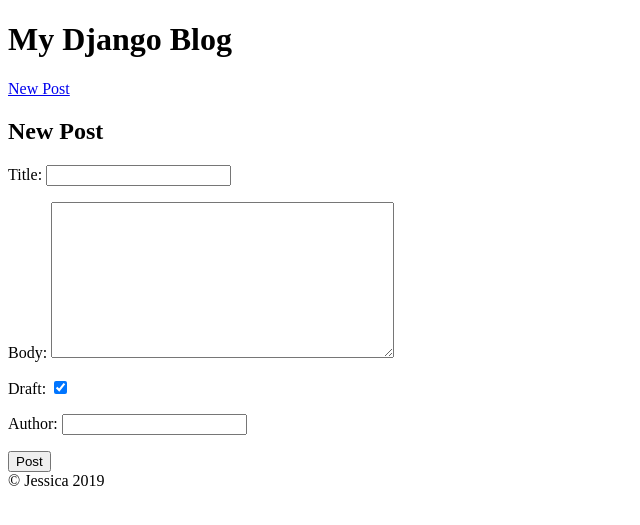
After one commit to jessiicacmoore/django_blog, a Django app: page //home/new in a window 1280 px wide. The commit adds this page. Shown: the top 525 px of the page, without its empty margins (0-640 px from the left). Run offline with Django 3.2, Linux system fonts and the light colour scheme.

```diff
--- /dev/null
+++ b/blog/forms.py
@@ -0,0 +1,9 @@
+from django import forms
+from .models import Article
+
+
+class PostForm(forms.ModelForm):
+
+  class Meta:
+    model = Article
+    fields = ['title', 'body', 'draft', 'author']
--- a/blog/models.py
+++ b/blog/models.py
@@ -1,9 +1,10 @@
 from django.db import models
+from django.core.validators import MinLengthValidator
 
 class Article(models.Model):
     title = models.CharField(max_length=255)
-    body = models.TextField()
-    draft = models.BooleanField(default=False)
+    body = models.TextField(validators=[MinLengthValidator(10)])
+    draft = models.BooleanField(default=True)
     published_date = models.DateTimeField(auto_now_add=True)
     author = models.CharField(max_length=255)
 
@@ -11,5 +12,5 @@
 class Comment(models.Model):
     message = models.TextField()
     name = models.CharField(max_length=255)
-    created_at = models.DateTimeField(auto_now_add=True)
+    created_at = models.DateTimeField()
     article = models.ForeignKey(Article, on_delete=models.CASCADE, related_name='comments')
--- a/blog/templates/base.html
+++ b/blog/templates/base.html
@@ -9,6 +9,7 @@
 <body>
   <header>
     <h1>My Django Blog</h1>
+    <a href="{% url 'post_new' %}">New Post</a>
   </header>
 
   {% block content %}
--- /dev/null
+++ b/blog/templates/post_new.html
@@ -0,0 +1,12 @@
+{% extends 'base.html' %}
+
+{% block content %}
+
+  <h2>New Post</h2>
+  <form method="POST">
+    {% csrf_token %}
+    {{ form.as_p }}
+    <button type="submit">Post</button>
+  </form>
+
+{% endblock %}
--- a/blog/urls.py
+++ b/blog/urls.py
@@ -17,10 +17,12 @@
 from django.urls import path
 from blog import views
 
+
 urlpatterns = [
     path ('', views.root),
     path("admin/", admin.site.urls),
-    path('home/', views.home_page),
+    path('home/', views.home_page, name='home'),
     path('/home/<int:id>', views.post_show, name='post_page'),
-    path('comments/new', views.create_comment, name='create_comment')
+    path('comments/new', views.create_comment, name='create_comment'),
+    path('/home/new', views.post_new, name='post_new'),
 ]
--- a/blog/views.py
+++ b/blog/views.py
@@ -1,9 +1,11 @@
+from django.forms import modelformset_factory
 from django.http import HttpResponse, HttpResponseRedirect
 from django.shortcuts import render, get_object_or_404, redirect
 from django.views.decorators.http import require_http_methods
 
 from datetime import date
 from blog.models import Article, Comment
+from blog.forms import PostForm
 
 
 def root(request):
@@ -29,3 +31,15 @@
 
   Comment.objects.create(name=user_name, message=user_message, article=Article.objects.get(id=user_article))
   return redirect('post_page', id=user_article)
+
+def post_new(request):
+	if request.method == "POST":
+		form = PostForm(request.POST)
+		if form.is_valid():
+			post = form.save(commit=False)
+			post.save()
+			return redirect('home')
+	else:
+		form = PostForm()
+	context = {'form': form}
+	return render(request, 'post_new.html', context)
```
